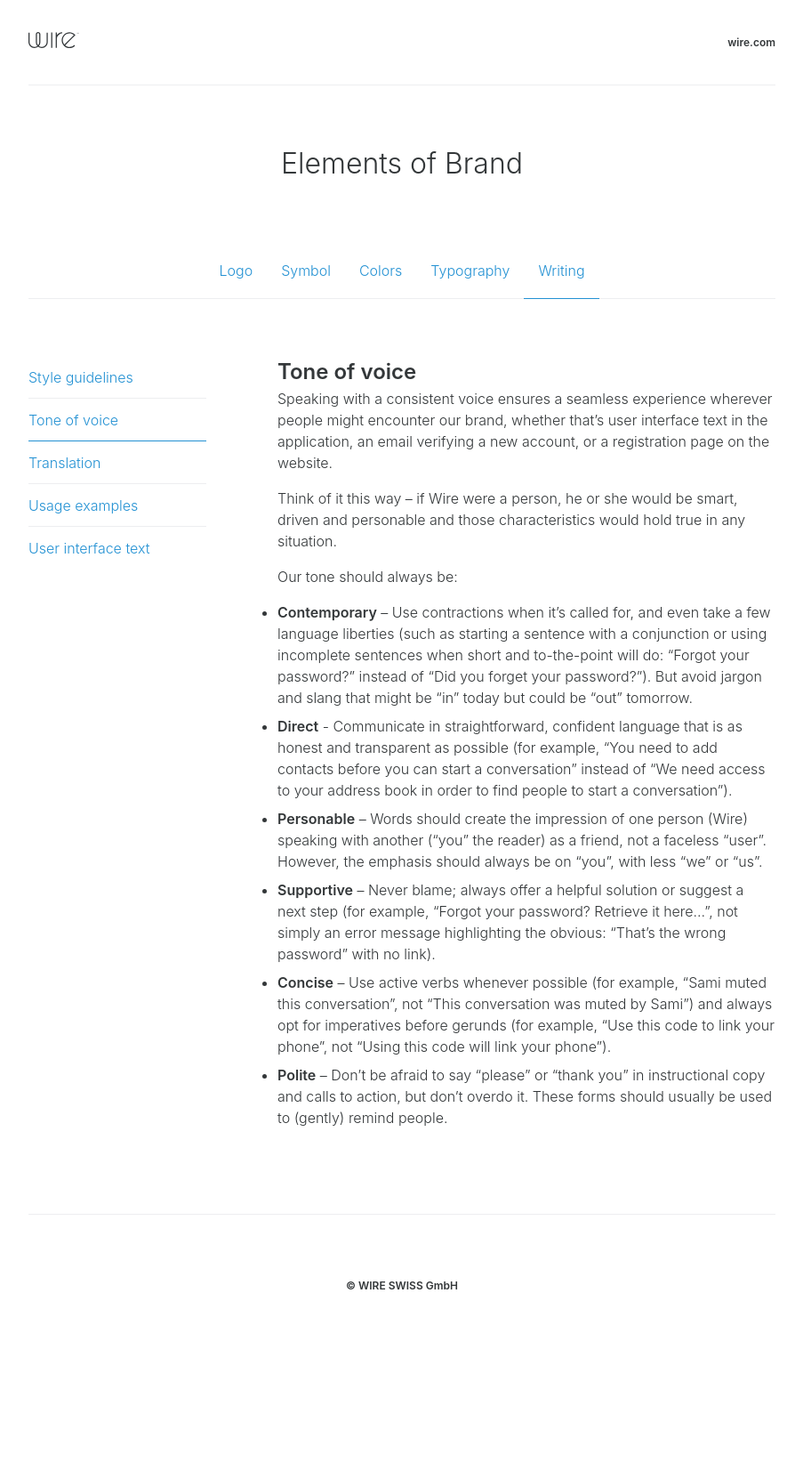
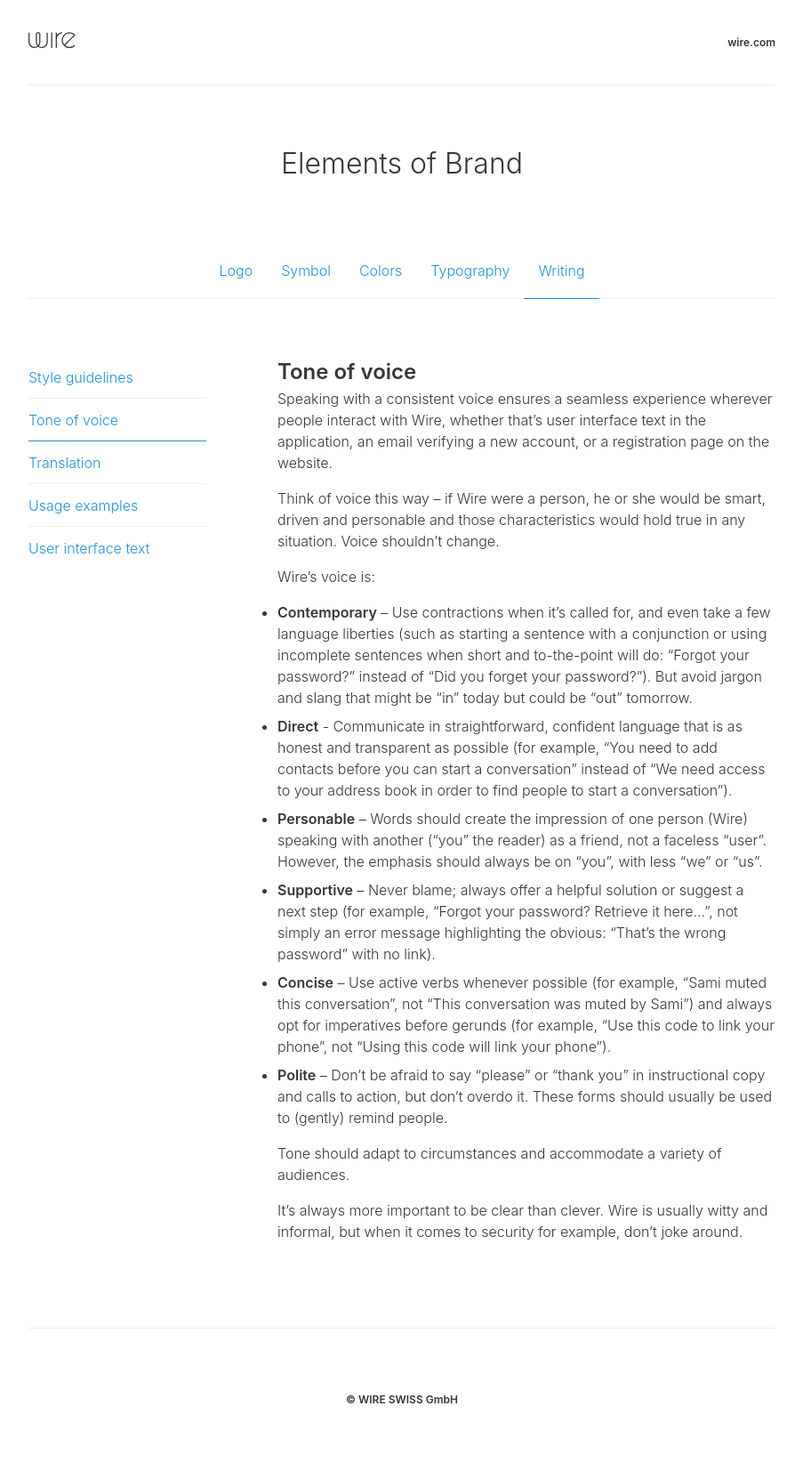
Before and after one commit to wireapp/brand, a Jekyll site: the page built from writing/tone-of-voice/index.md, in a window 1280 px wide. Shown: the whole page at 89% size, without its empty margins (188-1091 px from the left). Built offline with Jekyll 4.4.1, drawn with Linux system fonts in a browser that asks for light colours; before the commit the page ends 1525 px from its top, so only the background shows below that.

Commit message:
Clarify voice, tone and cleverness

```diff
--- a/writing/tone-of-voice/index.md
+++ b/writing/tone-of-voice/index.md
@@ -6,11 +6,11 @@
 
 ## Tone of voice
 
-Speaking with a consistent voice ensures a seamless experience wherever people might encounter our brand, whether that’s user interface text in the application, an email verifying a new account, or a registration page on the website.
+Speaking with a consistent voice ensures a seamless experience wherever people interact with Wire, whether that’s user interface text in the application, an email verifying a new account, or a registration page on the website.
 
-Think of it this way – if Wire were a person, he or she would be smart, driven and personable and those characteristics would hold true in any situation.
+Think of voice this way – if Wire were a person, he or she would be smart, driven and personable and those characteristics would hold true in any situation. Voice shouldn’t change.
 
-Our tone should always be:
+Wire’s voice is:
 
 * **Contemporary** – Use contractions when it’s called for, and even take a few language liberties (such as starting a sentence with a conjunction or using incomplete sentences when short and to-the-point will do: “Forgot your password?” instead of “Did you forget your password?”). But avoid jargon and slang that might be “in” today but could be “out” tomorrow.
 * **Direct** - Communicate in straightforward, confident language that is as honest and transparent as possible (for example, “You need to add contacts before you can start a conversation” instead of “We need access to your address book in order to find people to start a conversation”).
@@ -18,3 +18,7 @@
 * **Supportive** – Never blame; always offer a helpful solution or suggest a next step (for example, “Forgot your password? Retrieve it here…”, not simply an error message highlighting the obvious: “That’s the wrong password” with no link).
 * **Concise** – Use active verbs whenever possible (for example, “Sami muted this conversation”, not “This conversation was muted by Sami”) and always opt for imperatives before gerunds (for example, “Use this code to link your phone”, not “Using this code will link your phone”).
 * **Polite** – Don’t be afraid to say “please” or “thank you” in instructional copy and calls to action, but don’t overdo it. These forms should usually be used to (gently) remind people.
+
+Tone should adapt to circumstances and accommodate a variety of audiences.
+
+It’s always more important to be clear than clever. Wire is usually witty and informal, but when it comes to security for example, don’t joke around.
```
